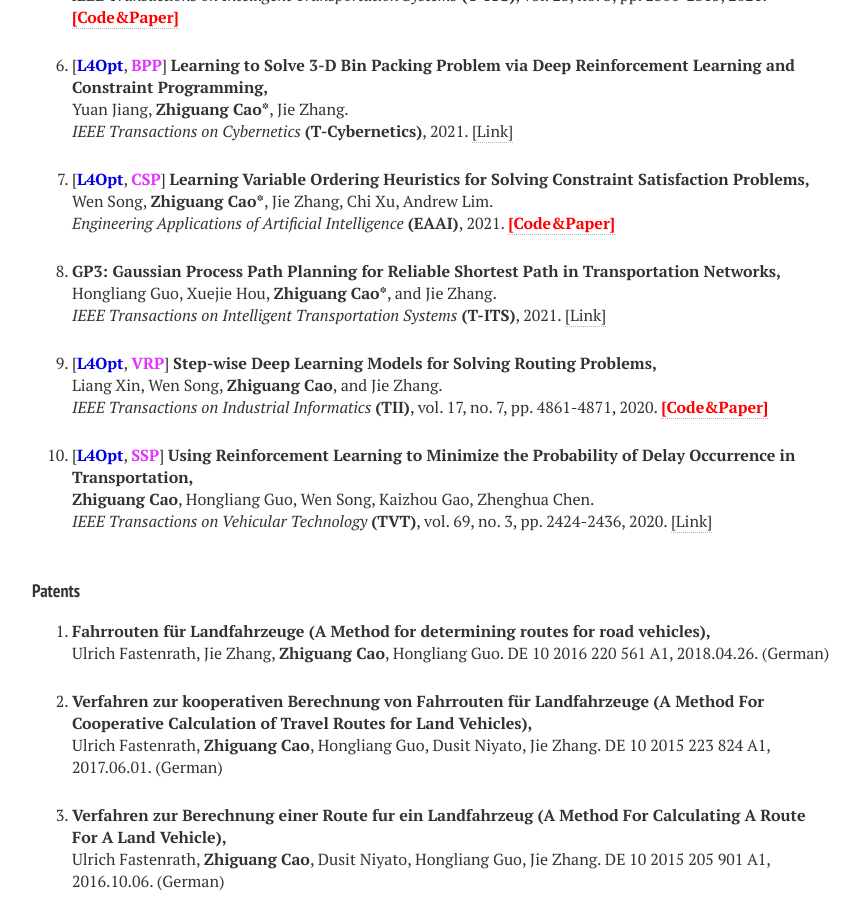
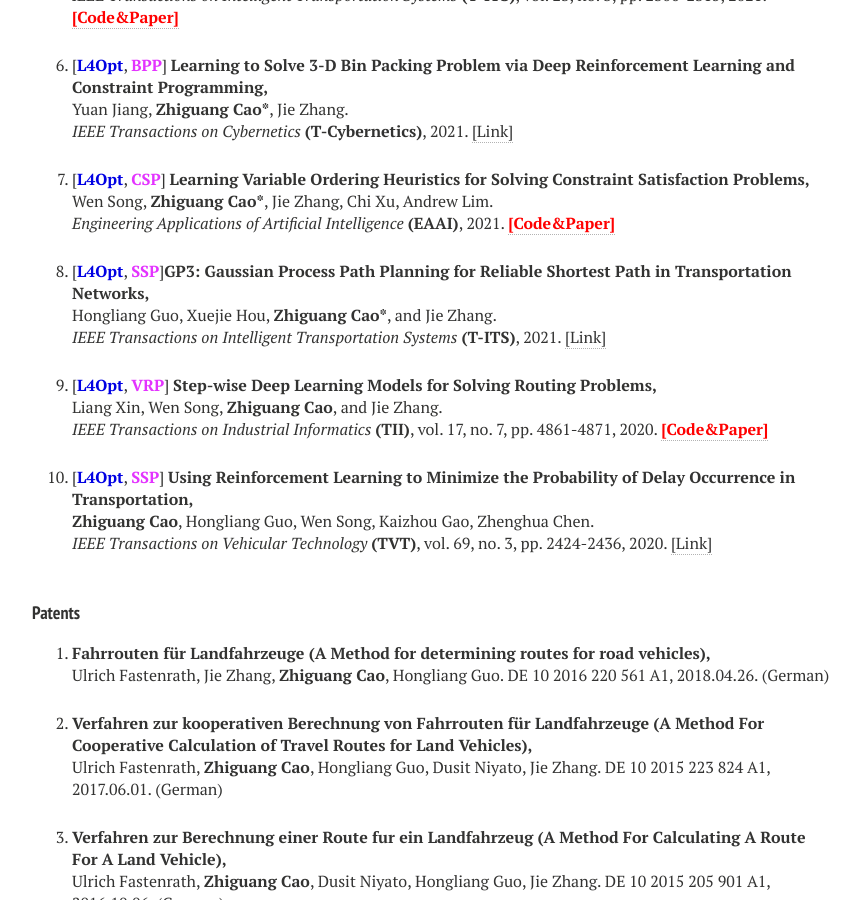
Before and after one commit to zhiguangcaosg/zhiguangcaosg.github.io, a Jekyll site: the page built from publications.md, in a window 1280 px wide and 900 px high, scrolled down 2397 px. Shown: the whole window, without its empty margins (288-1148 px from the left). Built offline with Jekyll 4.4.1, drawn with Linux system fonts in a browser that asks for light colours; nearby versions of some CDN libraries.

Commit message:
Update publications.html

```diff
--- a/_layouts/publications.html
+++ b/_layouts/publications.html
@@ -340,7 +340,7 @@ div.bibtex pre { font-size: 75%; overflow: auto;  width: 100%; padding: 0em 0em;
 
 <li>
 <p>
-<b>GP3: Gaussian Process Path Planning for Reliable Shortest Path in Transportation Networks,</b>
+[<font color="#0000E3"><b>L4Opt</b></font>, <font color="#E333FF"><b>SSP</b></font>]<b>GP3: Gaussian Process Path Planning for Reliable Shortest Path in Transportation Networks,</b>
 <br> Hongliang Guo, Xuejie Hou, <b>Zhiguang Cao*</b>, and Jie Zhang.<br>
 <i> IEEE Transactions on Intelligent Transportation Systems</i> <b>(T-ITS)</b>, 2021. <a href="https://ieeexplore.ieee.org/document/9522098" target="_blank">[Link]</a>
 </p>
```
